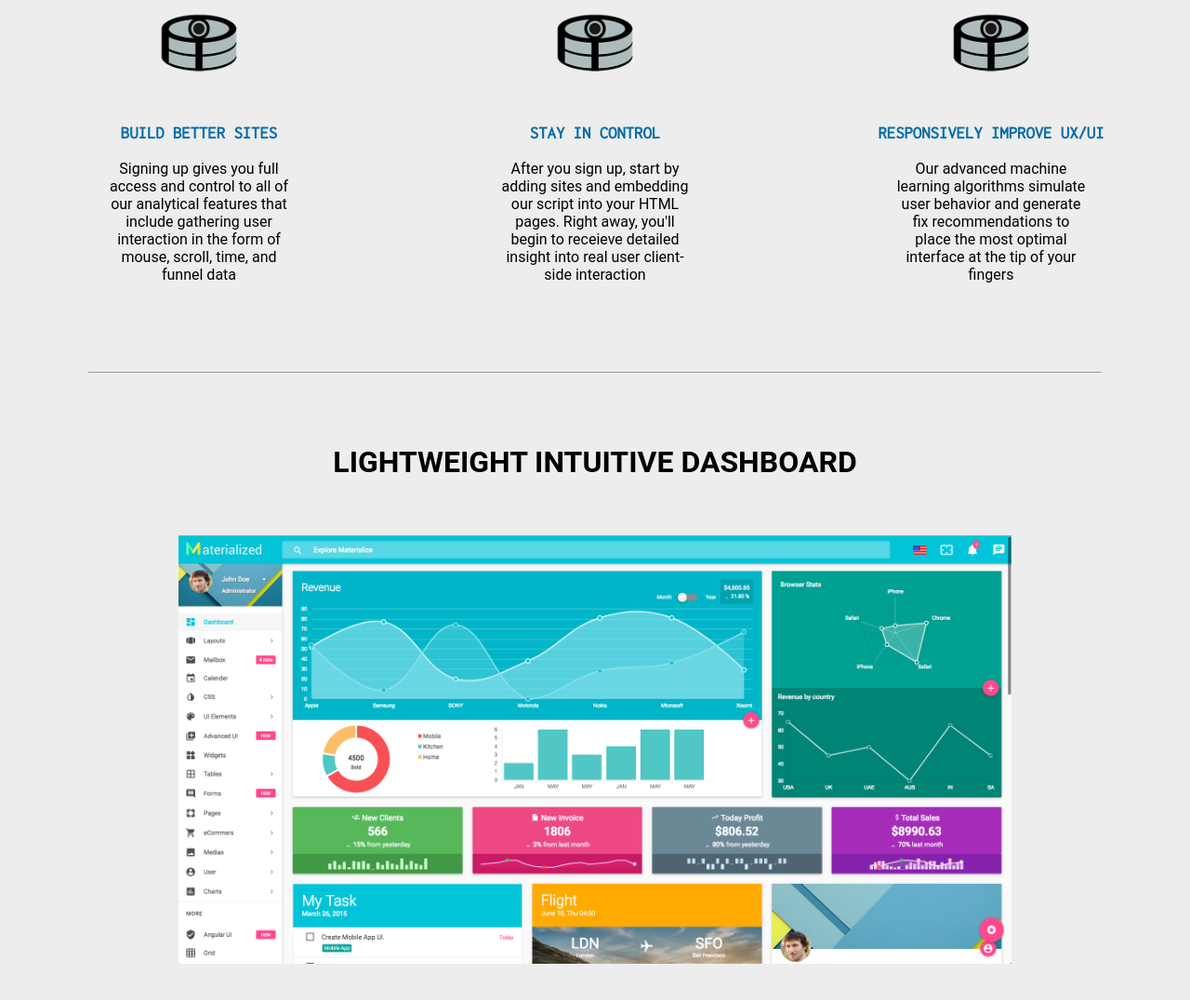
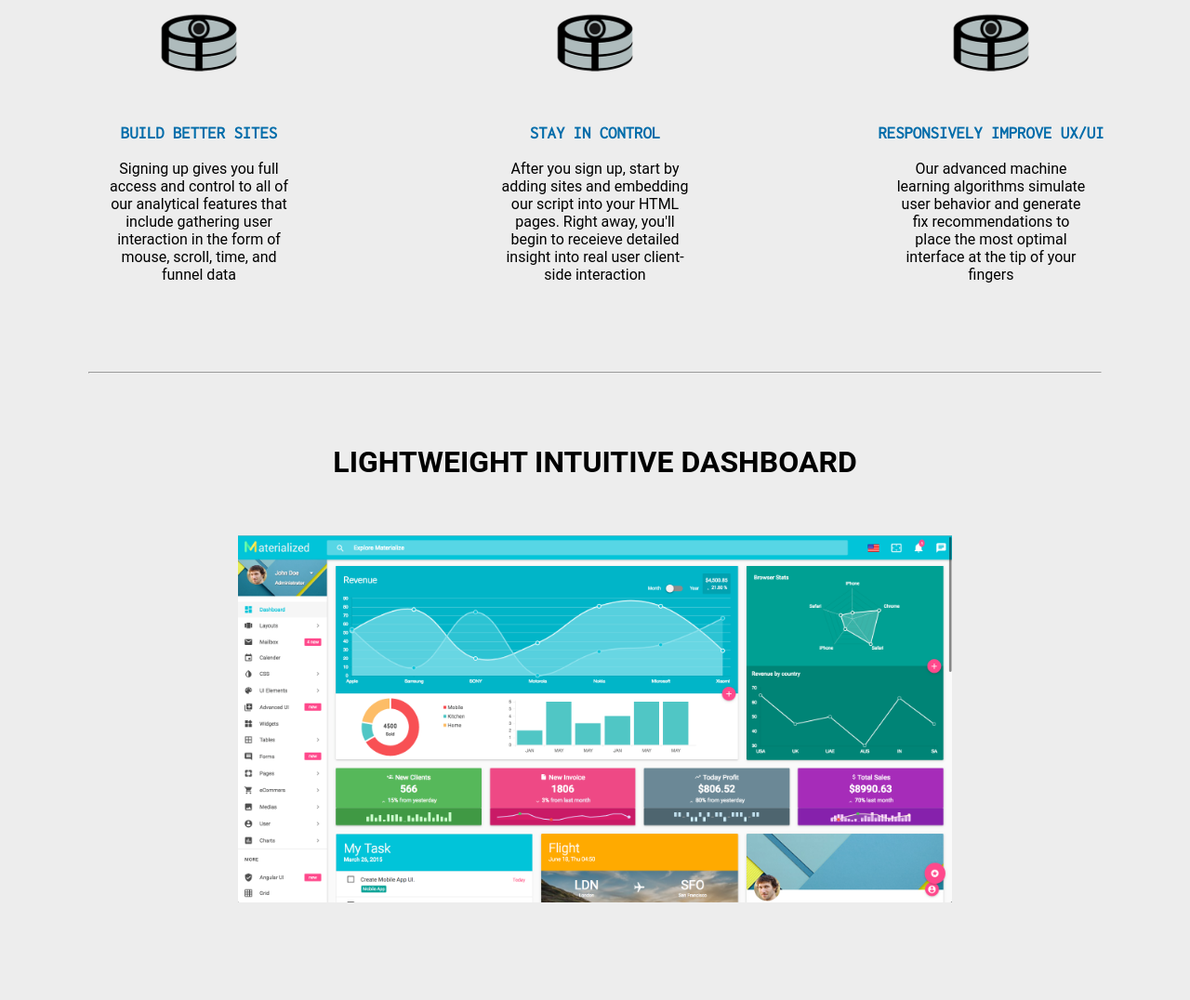
Before and after one commit to TeamMJM/SpionIO, a React app: page / in a window 1280 px wide. Shown: the part 1135-2211 px from the top of the page at 93% size. Built offline with nearby package versions, Linux system fonts and the light colour scheme; what react-tap-event-plugin would draw is missing.

Commit message:
interface improvements

```diff
--- a/server.js
+++ b/server.js
@@ -52,7 +52,7 @@ app.get('/dashboard/sites', (req, res) => {
 })
 
 
-app.get('/dashboard/sites/pages', (req, res) => {
+app.get('/dashboard/sites/:pages', (req, res) => {
     res.sendfile('index.html')
 })
 
--- a/src/components/Welcome.js
+++ b/src/components/Welcome.js
@@ -68,7 +68,7 @@ class Welcome extends Component {
 
           <br/><br/><br/><br/><hr width='85%'/><br/><br/><br/><br/>
 
-          <h1>LIGHTWEIGHT INTUITIVE DASHBOARD</h1>
+          <h1>LIGHTWEIGHT INTUITIVE DASHBOARD</h1><br/>
 
           <img className='dashboard-screenshot' src='./../../screenshot.png'/>
 
--- a/src/styles/Welcome.css
+++ b/src/styles/Welcome.css
@@ -35,7 +35,7 @@ table {
 
 .dashboard-screenshot {
   margin-top: 60px;
-  width: 70%;
+  width: 60%;
 }
 
 td {
```
Also changed, not shown: 1 other file (tests, documents, lock files or other folders).
